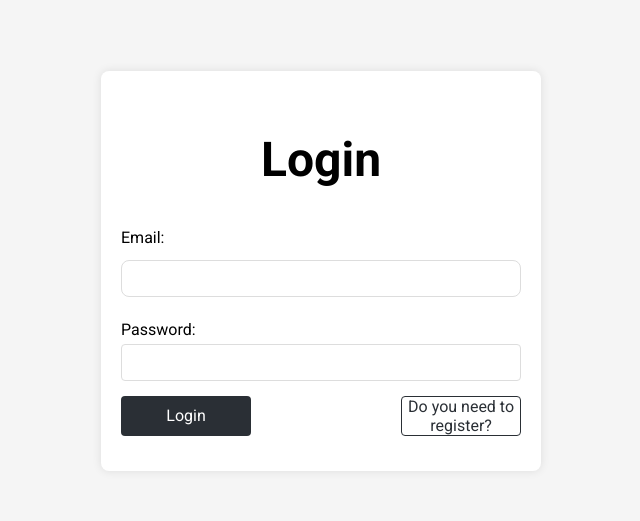
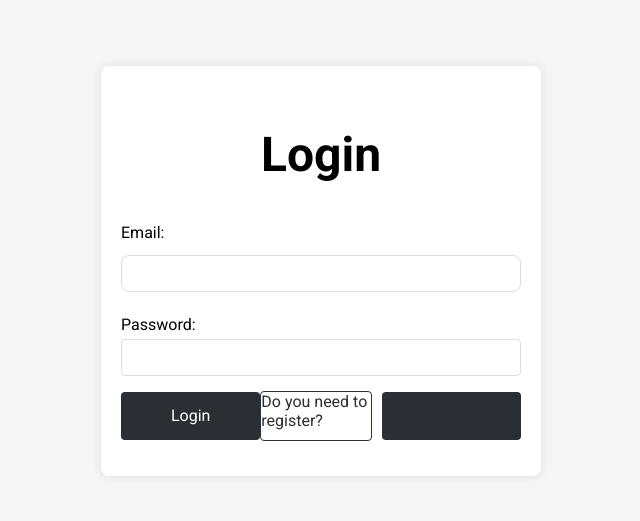
Before and after one commit to babaicode/sticker-bomber-front, a React (Vite) app: page /login in a window 1280 px wide. Shown: the part 177-698 px from the top of the page, without its empty margins (319-959 px from the left). Built offline with nearby package versions, Linux system fonts and the light colour scheme.

Commit message:
add start of processing languages

```diff
--- a/package.json
+++ b/package.json
@@ -12,8 +12,12 @@
   "dependencies": {
     "@types/node": "^22.5.0",
     "axios": "^1.7.3",
+    "i18next": "^24.2.2",
+    "i18next-browser-languagedetector": "^8.0.4",
+    "i18next-http-backend": "^3.0.2",
     "react": "^18.3.1",
     "react-dom": "^18.3.1",
+    "react-i18next": "^15.4.1",
     "react-router-dom": "^6.26.0"
   },
   "devDependencies": {
--- a/src/admin/components/UploadAvatarComponent.tsx
+++ b/src/admin/components/UploadAvatarComponent.tsx
@@ -3,10 +3,12 @@ import '../styles/UploadAvatarComponent.css';
 import axios from 'axios';
 import { Environment } from '@/environment';
 import { useAlert } from '@/alert/AlertContext';
+import { useTranslation } from 'react-i18next';
 
 const UploadAvatarComponent: React.FC = () => {
   const [selectedFile, setSelectedFile] = useState<File | null>(null);
   const { showAlert } = useAlert();
+  const { t } = useTranslation();
 
   const handleFileChange = (event: React.ChangeEvent<HTMLInputElement>) => {
     const file = event.target.files?.[0];
@@ -47,7 +49,7 @@ const UploadAvatarComponent: React.FC = () => {
 
   return (
     <div className="upload-container">
-      <h2>Upload Avatar</h2>
+      <h2>{t("upload-avatar")}</h2>
       <input type="file" accept=".jpeg, .jpg, .png" onChange={handleFileChange} />
       {selectedFile && <p className="file-name">Selected File: {selectedFile.name}</p>}
       <button className="upload-button" onClick={handleUpload}>
--- a/src/auth/page/Login.tsx
+++ b/src/auth/page/Login.tsx
@@ -5,11 +5,19 @@ import '../styles/Auth.css';
 import axios from 'axios';
 import { getAuthorAvatar, login } from '../service/authService';
 import { useAlert } from '@/alert/AlertContext';
+import { useTranslation } from 'react-i18next';
+
+const languageOptions = [
+  { code: "en", flag: "🇺🇸" },
+  { code: "ru", flag: "🇷🇺" }
+];
 
 const Login: React.FC = () => {
   const [password, setPassword] = useState('');
   const [email, setEmail] = useState('');
   const { showAlert } = useAlert();
+  const { t, i18n } = useTranslation();
+  const [currentLanguage, setCurrentLanguage] = useState(i18n.language);
 
   const navigate = useNavigate();
   const handleSubmit = async (e: React.FormEvent) => {
@@ -47,6 +55,16 @@ const Login: React.FC = () => {
     setPassword('');
   }
 
+  const changeLanguage = () => {
+    const nextLang =
+      languageOptions[
+        (languageOptions.findIndex((lang) => lang.code === currentLanguage) + 1) %
+          languageOptions.length
+      ];
+    i18n.changeLanguage(nextLang.code);
+    setCurrentLanguage(nextLang.code);
+  };
+
   return (
     <div className="auth-container">
       <form onSubmit={handleSubmit} className="auth-form">
@@ -71,8 +89,11 @@ const Login: React.FC = () => {
           />
         </div>
         <div className='buttons-box'>
-          <button className="register-button" type="submit">Login</button>
-          <Link className='go-to-login' to="/register">Do you need to register?</Link>
+          <button className="register-button" type="submit">{t("login")}</button>
+          <Link className='go-to-login' to="/register">{t("do-you-need-to-register")}</Link>
+          <button className="lang-button" onClick={changeLanguage}>
+        {languageOptions.find((lang) => lang.code === currentLanguage)?.flag}
+      </button>
         </div>
       </form>
     </div>
--- a/src/auth/styles/Auth.css
+++ b/src/auth/styles/Auth.css
@@ -56,7 +56,6 @@
 .auth-form a {
   color: #2a2f35;
   text-decoration: none;
-  margin-left: 150px;
 }
 
 .auth-form a:hover {
@@ -68,17 +67,23 @@ p {
 }
 
 .register-button {
-  width: 50%;
+  width: fit-content;
   font-size: medium;
+  flex: 1;
+  text-align: center;
+  height: 3rem;
 }
 
 .go-to-login{
-  width: 50%;
+  width: 60%;
   font-size: medium;
   border: #2a2f35 solid 1px;
   border-radius: 4px;
   text-align: center;
   transition: background-color 0.3s ease, transform 0.1s ease;
+  flex: 1;
+  text-align: left;
+  height: 3rem;
 }
 
 .go-to-login:hover {
@@ -92,9 +97,13 @@ p {
   transition: transform 0.1s ease;
 }
 
-.buttons-box{
+.buttons-box {
   display: flex;
+  justify-content: space-between;
+  align-items: center;
+  width: 100%;
 }
+
 body {
   font-family: 'Roboto', sans-serif;
 }
@@ -105,3 +114,16 @@ body {
 .auth-container {
   font-family: 'Roboto', sans-serif;
 }
+
+.lang-button {
+  flex: 1;
+  background: none;
+  border: none;
+  cursor: pointer;
+  font-size: 1rem;
+  height: 3rem;
+}
+
+.lang-button img {
+  width: fit-content;
+}
--- /dev/null
+++ b/src/i18n.ts
@@ -0,0 +1,26 @@
+import i18n from "i18next";
+import { initReactI18next } from "react-i18next";
+import LanguageDetector from "i18next-browser-languagedetector";
+
+import en from "./locales/en.json";
+import ru from "./locales/ru.json";
+
+i18n
+  .use(initReactI18next)
+  .use(LanguageDetector)
+  .init({
+    resources: {
+      en: { translation: en },
+      ru: { translation: ru }
+    },
+    fallbackLng: "en", // Если язык не найден, используем английский
+    detection: {
+      order: ["localStorage", "navigator"], // Определение языка
+      caches: ["localStorage"] // Кэшируем в локальном хранилище
+    },
+    interpolation: {
+      escapeValue: false
+    }
+  });
+
+export default i18n;
--- /dev/null
+++ b/src/locales/en.json
@@ -0,0 +1,11 @@
+{
+  "streamer": "Streamer",
+  "home": "Home",
+  "admin": "Admin",
+  "logout": "Logout",
+
+  "upload-avatar": "Upload avatar",
+
+  "login": "Login",
+  "do-you-need-to-register": "Do you need to register?"
+}
--- /dev/null
+++ b/src/locales/ru.json
@@ -0,0 +1,11 @@
+{
+  "streamer": "Стример",
+  "home": "Главная",
+  "admin": "Админ",
+  "logout": "Выйти",
+
+  "upload-avatar": "Загрузить аватар",
+
+  "login": "Войти",
+  "do-you-need-to-register": "Хотите зарегистрироваться?"
+}
--- a/src/main.tsx
+++ b/src/main.tsx
@@ -1,6 +1,7 @@
 import React from 'react'
 import ReactDOM from 'react-dom/client'
 import App from './App'
+import "./i18n";
 
 ReactDOM.createRoot(document.getElementById('root')!).render(
   <React.StrictMode>
--- a/src/navbar/NavBar.tsx
+++ b/src/navbar/NavBar.tsx
@@ -1,16 +1,24 @@
-import React, { useEffect, useState } from 'react';
-import { Link } from 'react-router-dom';
-import './styles/navbar.css';
-import { getAuthorAvatar } from '@/auth/service/authService';
+import React, { useEffect, useState } from "react";
+import { Link } from "react-router-dom";
+import { useTranslation } from "react-i18next";
+import "./styles/navbar.css";
+import { getAuthorAvatar } from "@/auth/service/authService";
+
+const languageOptions = [
+  { code: "en", flag: "🇺🇸" },
+  { code: "ru", flag: "🇷🇺" }
+];
 
 const NavBar: React.FC = () => {
+  const { t, i18n } = useTranslation();
   const [avatar, setAvatar] = useState<string | null>(null);
   const [isAdmin, setIsAdmin] = useState(false);
+  const [currentLanguage, setCurrentLanguage] = useState(i18n.language);
 
   useEffect(() => {
     const fetchAvatar = async () => {
-      const adminId = localStorage.getItem('adminId');
-      if (adminId && adminId !== 'undefined') {
+      const adminId = localStorage.getItem("adminId");
+      if (adminId && adminId !== "undefined") {
         const avatarUrl = await getAuthorAvatar(Number(adminId));
         if (avatarUrl) {
           setAvatar(avatarUrl);
@@ -24,13 +32,27 @@ const NavBar: React.FC = () => {
     fetchAvatar();
   }, []);
 
+  const changeLanguage = () => {
+    const nextLang =
+      languageOptions[
+        (languageOptions.findIndex((lang) => lang.code === currentLanguage) + 1) %
+          languageOptions.length
+      ];
+    i18n.changeLanguage(nextLang.code);
+    setCurrentLanguage(nextLang.code);
+  };
+
   return (
     <nav className="navbar">
-      <Link to="/" className="nav-link">Home</Link>
-      {!isAdmin && <Link to="/streamer" className="nav-link">Streamer</Link>}
-      {isAdmin && <Link to="/admin" className="nav-link">Admin</Link>}
-      <Link to="/logout" className="nav-link">Logout</Link>
+      <Link to="/" className="nav-link">{t("home")}</Link>
+      {!isAdmin && <Link to="/streamer" className="nav-link">{t("streamer")}</Link>}
+      {isAdmin && <Link to="/admin" className="nav-link">{t("admin")}</Link>}
+      <Link to="/logout" className="nav-link">{t("logout")}</Link>
       {avatar && <img src={avatar} alt="User Avatar" className="avatar" />}
+
+      <button className="lang-button" onClick={changeLanguage}>
+        {languageOptions.find((lang) => lang.code === currentLanguage)?.flag}
+      </button>
     </nav>
   );
 };
--- a/src/navbar/styles/navbar.css
+++ b/src/navbar/styles/navbar.css
@@ -27,3 +27,11 @@
   height: 2rem;
   border-radius: 50%;
 }
+
+.lang-button {
+  background: none;
+  border: none;
+  cursor: pointer;
+  font-size: 1.5rem;
+  margin-left: 10px;
+}
```
